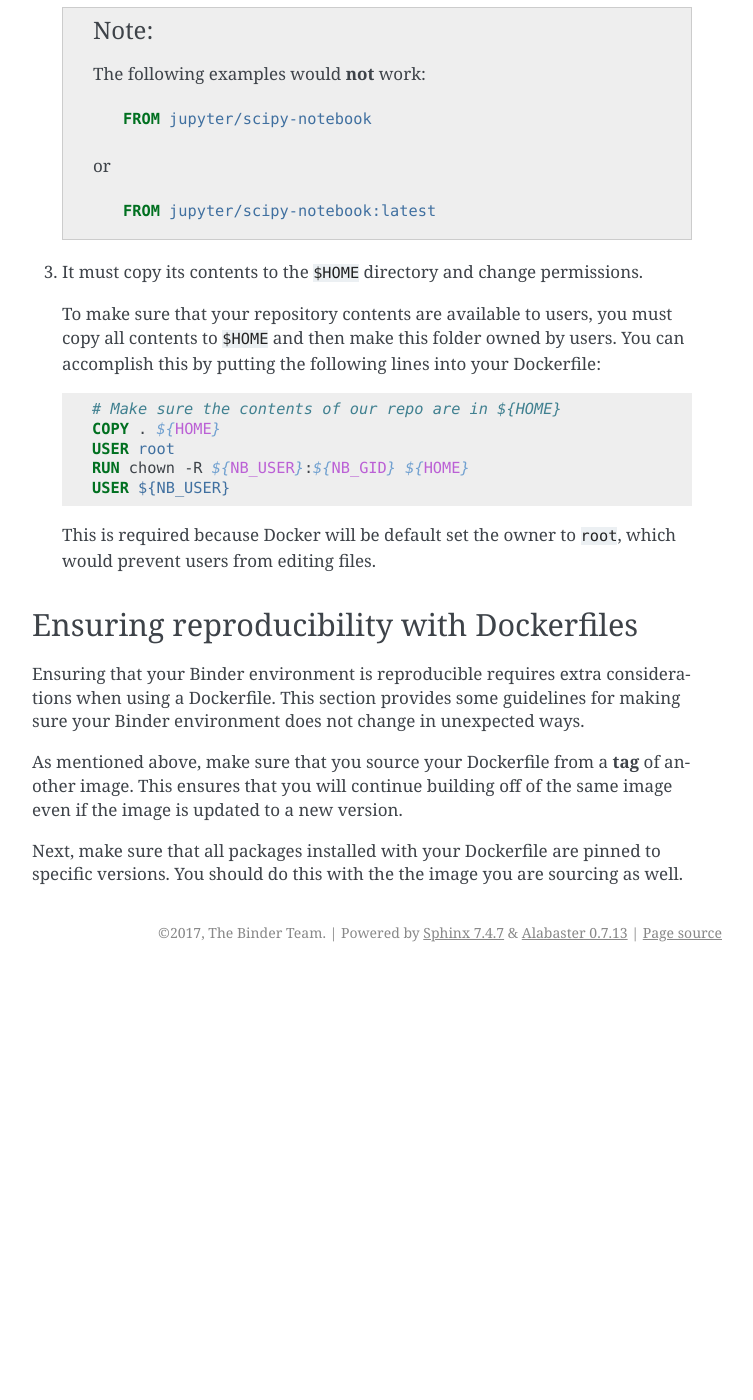
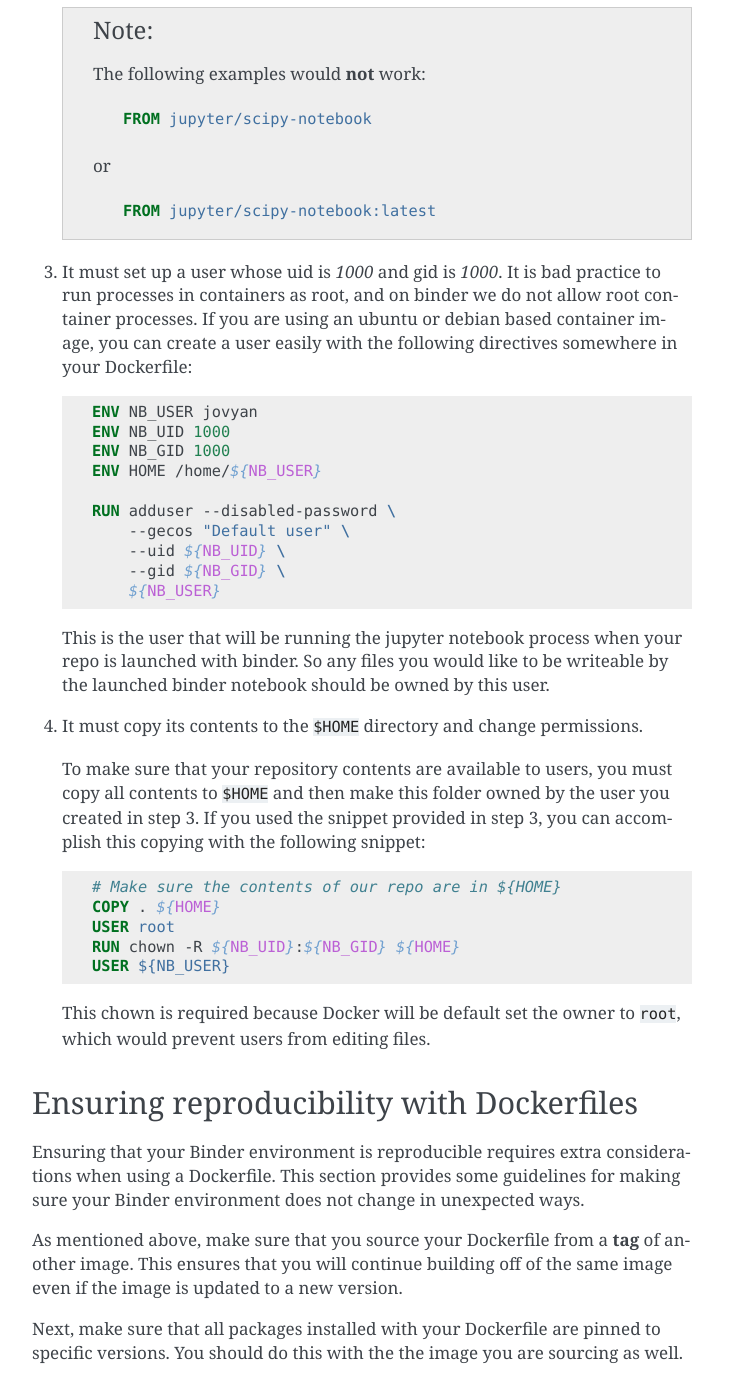
Before and after one commit to jupyterhub/mybinder.org-user-guide, a Sphinx documentation site: the page built from doc/dockerfile.rst, in a window 1280 px wide and 1400 px high, scrolled down 1928 px. Shown: the whole window, without its empty margins (388-1141 px from the left). Built offline with Sphinx 7.4.7, drawn with Linux system fonts in a browser that asks for light colours; before the commit the page ends 2900 px from its top, so only the background shows below that.

Commit message:
Fix dockerfile doc to be more accurate

```diff
--- a/doc/dockerfile.rst
+++ b/doc/dockerfile.rst
@@ -110,22 +110,45 @@ For a Dockerfile to work on Binder, it must meet the following requirements:
 
           FROM jupyter/scipy-notebook:latest
 
-3. It must copy its contents to the ``$HOME`` directory and change permissions.
+3. It must set up a user whose uid is `1000` and gid is `1000`.
+   It is bad practice to run processes in containers as root, and on binder
+   we do not allow root container processes. If you are using an ubuntu or
+   debian based container image, you can create a user easily with the following
+   directives somewhere in your Dockerfile:
+
+   .. code-block:: Dockerfile
+
+      ENV NB_USER jovyan
+      ENV NB_UID 1000
+      ENV NB_GID 1000
+      ENV HOME /home/${NB_USER}
+
+      RUN adduser --disabled-password \
+          --gecos "Default user" \
+          --uid ${NB_UID} \
+          --gid ${NB_GID} \
+          ${NB_USER}
+
+   This is the user that will be running the jupyter notebook process
+   when your repo is launched with binder. So any files you would like to
+   be writeable by the launched binder notebook should be owned by this user.
+
+4. It must copy its contents to the ``$HOME`` directory and change permissions.
 
    To make sure that your repository contents are available to users,
    you must copy all contents to ``$HOME`` and then make this folder
-   owned by users. You can accomplish this by putting the following lines
-   into your Dockerfile:
+   owned by the user you created in step 3. If you used the snippet provided
+   in step 3, you can accomplish this copying with the following snippet:
 
    .. code-block:: Dockerfile
 
        # Make sure the contents of our repo are in ${HOME}
        COPY . ${HOME}
        USER root
-       RUN chown -R ${NB_USER}:${NB_GID} ${HOME}
+       RUN chown -R ${NB_UID}:${NB_GID} ${HOME}
        USER ${NB_USER}
 
-   This is required because Docker will be default
+   This chown is required because Docker will be default
    set the owner to ``root``, which would prevent users from editing files.
 
 Ensuring reproducibility with Dockerfiles
```
